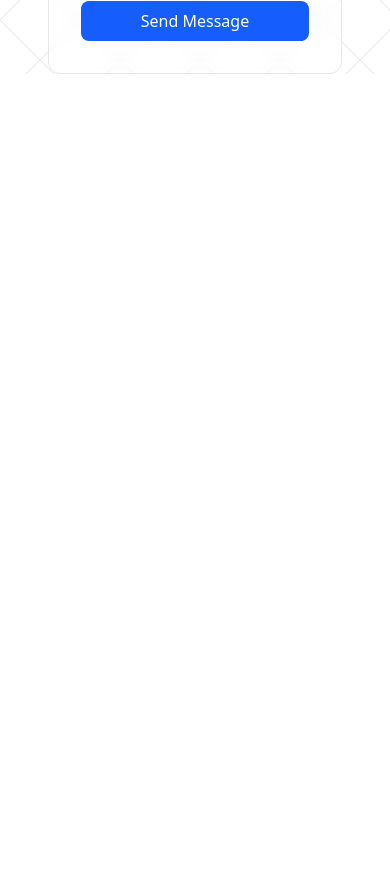
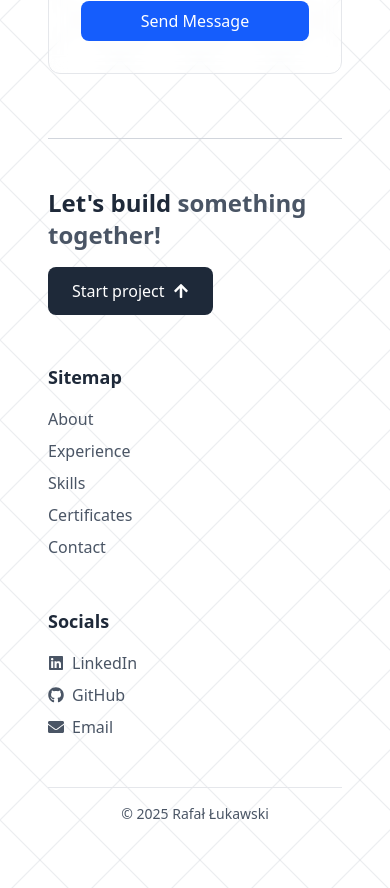
Before and after one commit to rlukawski/personal-website, a React (Vite) app: page / in a window 390 px wide. Shown: the part 6940-7828 px from the top of the page. Before the commit the page ends 7014 px from the top, so only its background shows below. Built offline with nearby package versions, Linux system fonts and the light colour scheme.

Commit message:
Add footer

```diff
--- a/src/App.tsx
+++ b/src/App.tsx
@@ -1,6 +1,6 @@
 import type React from "react";
 
-import { About, Home, Navigation, Skills, Contact, Certificates } from "./components";
+import { About, Home, Navigation, Skills, Contact, Certificates, Footer } from "./components";
 import { Experience } from "./components/Experience";
 
 export default function Example(): React.ReactElement {
@@ -15,6 +15,7 @@ export default function Example(): React.ReactElement {
         <Certificates />
         <Contact />
       </div>
+      <Footer />
     </div>
   );
 }
--- /dev/null
+++ b/src/components/Footer.tsx
@@ -0,0 +1,105 @@
+import { FaLinkedin, FaGithub, FaEnvelope, FaArrowUp } from "react-icons/fa";
+import { useTranslation } from "react-i18next";
+import { navItems, scrollToSection } from "../utils/navigation";
+
+export const Footer = () => {
+  const { t } = useTranslation();
+  const currentYear = new Date().getFullYear();
+
+  const socialLinks = [
+    {
+      name: "LinkedIn",
+      url: "https://www.linkedin.com/in/rafal-lukawski/",
+      icon: FaLinkedin,
+    },
+    {
+      name: "GitHub",
+      url: "https://github.com/rafallukawski",
+      icon: FaGithub,
+    },
+    {
+      name: "Email",
+      url: "mailto:rs.lukawski@gmail.com",
+      icon: FaEnvelope,
+    },
+  ];
+
+  return (
+    <footer className="mt-16 mb-8 px-12">
+      {/* Horizontal line */}
+      <div className="border-t border-gray-300 pt-12 pb-8">
+        <div className="flex flex-col gap-12">
+          {/* Call to Action Section */}
+          <div className="flex flex-col md:flex-row items-start md:items-center justify-between gap-4">
+            <div className="flex flex-col">
+              <h3 className="text-2xl md:text-3xl font-bold text-gray-800">
+                {t('footer.cta')}{' '}
+                <span className="text-gray-600">{t('footer.ctaHighlight')}</span>
+              </h3>
+            </div>
+            <button
+              onClick={() => scrollToSection('home')}
+              className="flex items-center gap-2 px-6 py-3 bg-gray-800 text-white rounded-lg hover:bg-gray-700 transition-colors duration-200 font-medium"
+              aria-label={t('footer.startProject')}
+            >
+              {t('footer.startProject')}
+              <FaArrowUp className="w-4 h-4" />
+            </button>
+          </div>
+
+          {/* Sitemap and Socials */}
+          <div className="flex flex-col md:flex-row gap-12 md:gap-24">
+            {/* Sitemap */}
+            <div>
+              <h4 className="text-lg font-semibold text-gray-800 mb-4">
+                {t('footer.sitemap')}
+              </h4>
+              <ul className="flex flex-col gap-2">
+                {navItems.map((item) => (
+                  <li key={item.id}>
+                    <button
+                      onClick={() => scrollToSection(item.id)}
+                      className="text-gray-600 hover:text-gray-800 transition-colors duration-200 text-left"
+                    >
+                      {t(item.labelKey)}
+                    </button>
+                  </li>
+                ))}
+              </ul>
+            </div>
+
+            {/* Socials */}
+            <div>
+              <h4 className="text-lg font-semibold text-gray-800 mb-4">
+                {t('footer.socials')}
+              </h4>
+              <ul className="flex flex-col gap-2">
+                {socialLinks.map((social) => {
+                  const Icon = social.icon;
+                  return (
+                    <li key={social.name}>
+                      <a
+                        href={social.url}
+                        target={social.url.startsWith("mailto:") ? undefined : "_blank"}
+                        rel={social.url.startsWith("mailto:") ? undefined : "noopener noreferrer"}
+                        className="flex items-center gap-2 text-gray-600 hover:text-gray-800 transition-colors duration-200"
+                      >
+                        <Icon className="w-4 h-4" />
+                        <span>{social.name}</span>
+                      </a>
+                    </li>
+                  );
+                })}
+              </ul>
+            </div>
+          </div>
+
+          {/* Copyright */}
+          <div className="text-center text-gray-600 text-sm pt-4 border-t border-gray-200">
+            <p>© {currentYear} Rafał Łukawski</p>
+          </div>
+        </div>
+      </div>
+    </footer>
+  );
+};
--- a/src/components/Navigation.tsx
+++ b/src/components/Navigation.tsx
@@ -1,24 +1,10 @@
 import { useEffect, useState } from 'react';
 import { useTranslation } from 'react-i18next';
-
-const navItems = [
-  { labelKey: 'nav.about', id: 'about' },
-  { labelKey: 'nav.experience', id: 'experience' },
-  { labelKey: 'nav.skills', id: 'skills' },
-  { labelKey: 'nav.certificates', id: 'certificates' },
-  { labelKey: 'nav.contact', id: 'contact' },
-];
+import { navItems, scrollToSection } from '../utils/navigation';
 
 export const Navigation = () => {
   const { t, i18n } = useTranslation();
   const [currentSection, setCurrentSection] = useState<string>('home');
-
-  const scrollToSection = (sectionId: string) => {
-    const element = document.getElementById(sectionId);
-    if (element) {
-      element.scrollIntoView({ behavior: 'smooth', block: 'start' });
-    }
-  };
 
   useEffect(() => {
     const handleScroll = () => {
--- a/src/components/index.ts
+++ b/src/components/index.ts
@@ -4,3 +4,4 @@ export * from './About'
 export * from './Skills'
 export * from './Contact'
 export * from './Certificates'
+export * from './Footer'
--- a/src/locales/en.json
+++ b/src/locales/en.json
@@ -84,5 +84,12 @@
     "error": "Error - Try Again",
     "successMessage": "Thank you! Your message has been sent.",
     "errorMessage": "There was an error sending your message. Please try again."
+  },
+  "footer": {
+    "cta": "Let's build",
+    "ctaHighlight": "something together!",
+    "startProject": "Start project",
+    "sitemap": "Sitemap",
+    "socials": "Socials"
   }
 }
--- a/src/locales/pl.json
+++ b/src/locales/pl.json
@@ -84,5 +84,12 @@
     "error": "Błąd - Spróbuj ponownie",
     "successMessage": "Dziękuję! Twoja wiadomość została wysłana.",
     "errorMessage": "Wystąpił błąd podczas wysyłania wiadomości. Spróbuj ponownie."
+  },
+  "footer": {
+    "cta": "Stwórzmy",
+    "ctaHighlight": "coś razem!",
+    "startProject": "Rozpocznij projekt",
+    "sitemap": "Mapa strony",
+    "socials": "Sociale"
   }
 }
--- /dev/null
+++ b/src/utils/navigation.ts
@@ -0,0 +1,14 @@
+export const navItems = [
+  { labelKey: 'nav.about', id: 'about' },
+  { labelKey: 'nav.experience', id: 'experience' },
+  { labelKey: 'nav.skills', id: 'skills' },
+  { labelKey: 'nav.certificates', id: 'certificates' },
+  { labelKey: 'nav.contact', id: 'contact' },
+];
+
+export const scrollToSection = (sectionId: string) => {
+  const element = document.getElementById(sectionId);
+  if (element) {
+    element.scrollIntoView({ behavior: 'smooth', block: 'start' });
+  }
+};
```
